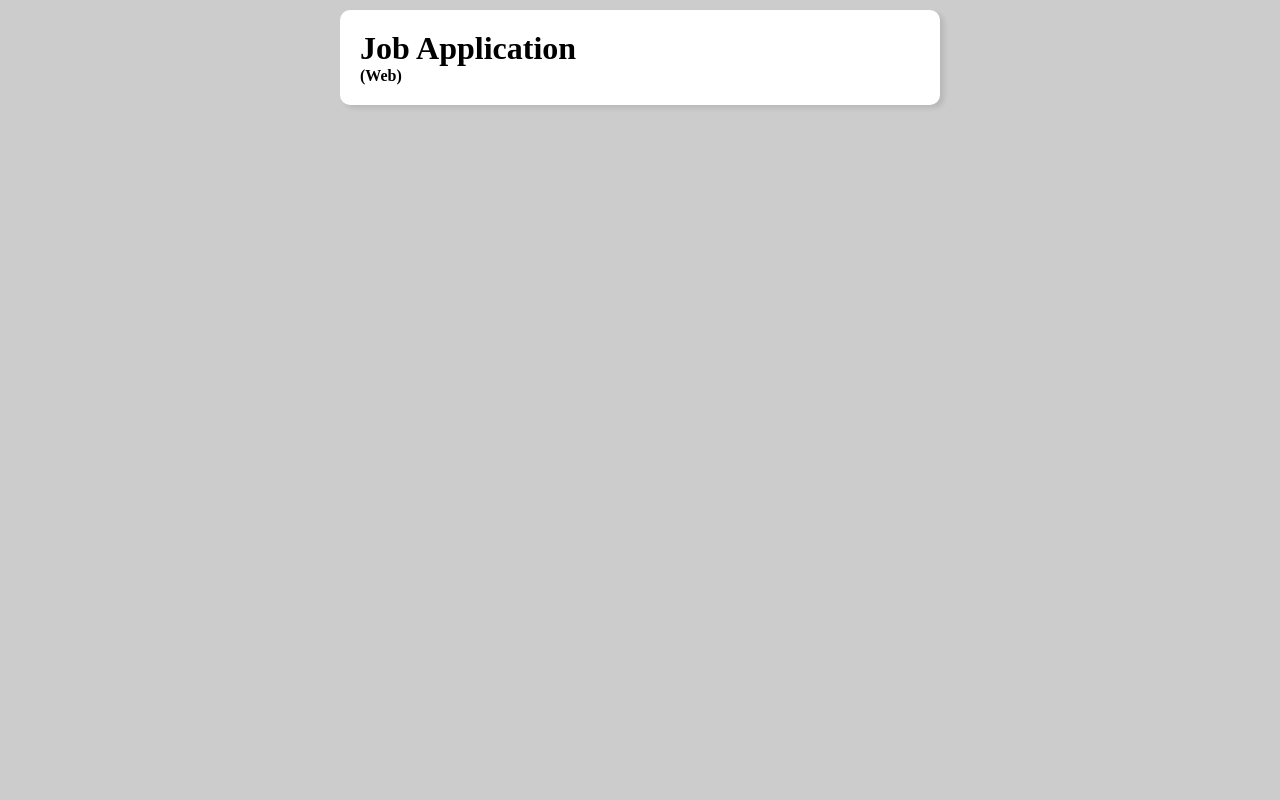
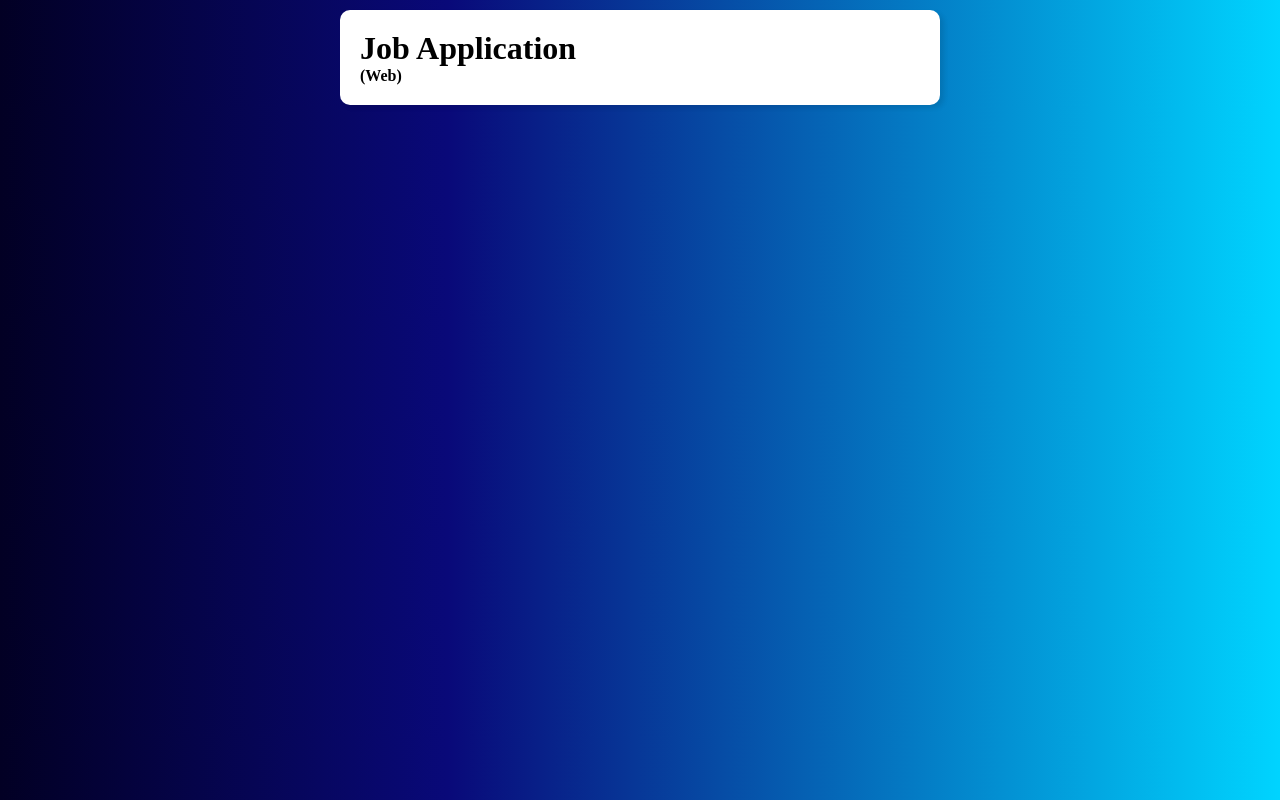
Before and after one commit to DinanathBankira/Portfolio, a plain HTML site: page Project t2/index.html in a window 1280 px wide. Drawn offline with Linux system fonts and the light colour scheme.

Commit message:
color gredint

```diff
--- a/Project t2/style.css
+++ b/Project t2/style.css
@@ -9,7 +9,11 @@ padding: 0;
 box-sizing: border-box;
 }
 body{
-    background-color: #ccc;
+    background: rgb(2,0,36);
+background: -moz-linear-gradient(90deg, rgba(2,0,36,1) 0%, rgba(9,9,121,1) 35%, rgba(0,212,255,1) 100%);
+background: -webkit-linear-gradient(90deg, rgba(2,0,36,1) 0%, rgba(9,9,121,1) 35%, rgba(0,212,255,1) 100%);
+background: linear-gradient(90deg, rgba(2,0,36,1) 0%, rgba(9,9,121,1) 35%, rgba(0,212,255,1) 100%);
+filter: progid:DXImageTransform.Microsoft.gradient(startColorstr="#020024",endColorstr="#00d4ff",GradientType=1);
 }
 .container{
     max-width: 900px;
```
